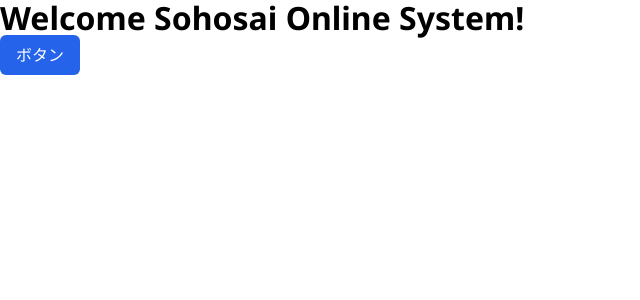
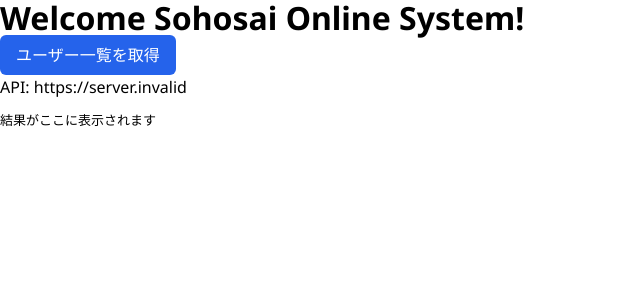
Before and after one commit to sohosai/sos26-template, a React (Vite) app in the folder apps/web/: page / in a window 1280 px wide. Shown: the top 300 px of the page, without its empty margins (0-640 px from the left). Built offline with nearby package versions, Linux system fonts and the light colour scheme; no server answers.

Commit message:
APIクライアントサンプル

```diff
--- a/apps/web/src/components/Button/Button.tsx
+++ b/apps/web/src/components/Button/Button.tsx
@@ -1,14 +1,20 @@
-import type { ReactNode } from "react";
+import type { MouseEventHandler, ReactNode } from "react";
 import styles from "./Button.module.scss";
 
 type ButtonProps = {
 	children: ReactNode;
-	onClick?: () => void;
+	onClick?: MouseEventHandler<HTMLButtonElement>;
+	disabled?: boolean;
 };
 
-export function Button({ children, onClick }: ButtonProps) {
+export function Button({ children, onClick, disabled }: ButtonProps) {
 	return (
-		<button type="button" className={styles.button} onClick={onClick}>
+		<button
+			type="button"
+			className={styles.button}
+			onClick={onClick}
+			disabled={disabled}
+		>
 			{children}
 		</button>
 	);
--- a/apps/web/src/routes/index.tsx
+++ b/apps/web/src/routes/index.tsx
@@ -1,5 +1,8 @@
 import { createFileRoute } from "@tanstack/react-router";
+import { useCallback, useState } from "react";
 import { Button } from "@/components/Button";
+import { listUsers } from "@/lib/api/user";
+import type { ApiError } from "@/lib/http/error";
 
 export const Route = createFileRoute("/")({
 	component: Index,
@@ -16,11 +19,54 @@ export const Route = createFileRoute("/")({
 	}),
 });
 
+function formatErrorMessage(err: ApiError): string {
+	switch (err.kind) {
+		case "http":
+			return `HTTP ${err.status} ${err.statusText}`;
+		case "timeout":
+			return "Timeout";
+		case "network":
+			return `Network: ${err.message}`;
+		case "invalid_response": {
+			const fields = (err.issues ?? []).map(i => i.path.join(".")).join(", ");
+			return `Invalid response: ${fields}`;
+		}
+		default:
+			return "Unknown error";
+	}
+}
+
 function Index() {
+	const [loading, setLoading] = useState(false);
+	const [output, setOutput] = useState<string>("結果がここに表示されます");
+
+	const handleFetchUsers = useCallback(async () => {
+		setLoading(true);
+		setOutput("Loading...");
+		try {
+			const res = await listUsers();
+			if (!res.ok) {
+				setOutput(`Error: ${formatErrorMessage(res.error)}`);
+				return;
+			}
+			setOutput(JSON.stringify(res.data, null, 2));
+		} finally {
+			setLoading(false);
+		}
+	}, []);
+
 	return (
 		<div>
 			<h1>Welcome Sohosai Online System!</h1>
-			<Button onClick={() => alert("clicked!")}>ボタン</Button>
+			<div>
+				<Button onClick={handleFetchUsers} disabled={loading}>
+					ユーザー一覧を取得
+				</Button>
+			</div>
+			<div>
+				API: {import.meta.env.VITE_API_BASE_URL ?? "http://localhost:3000"}
+			</div>
+			<pre>{output}</pre>
 		</div>
 	);
 }
```
